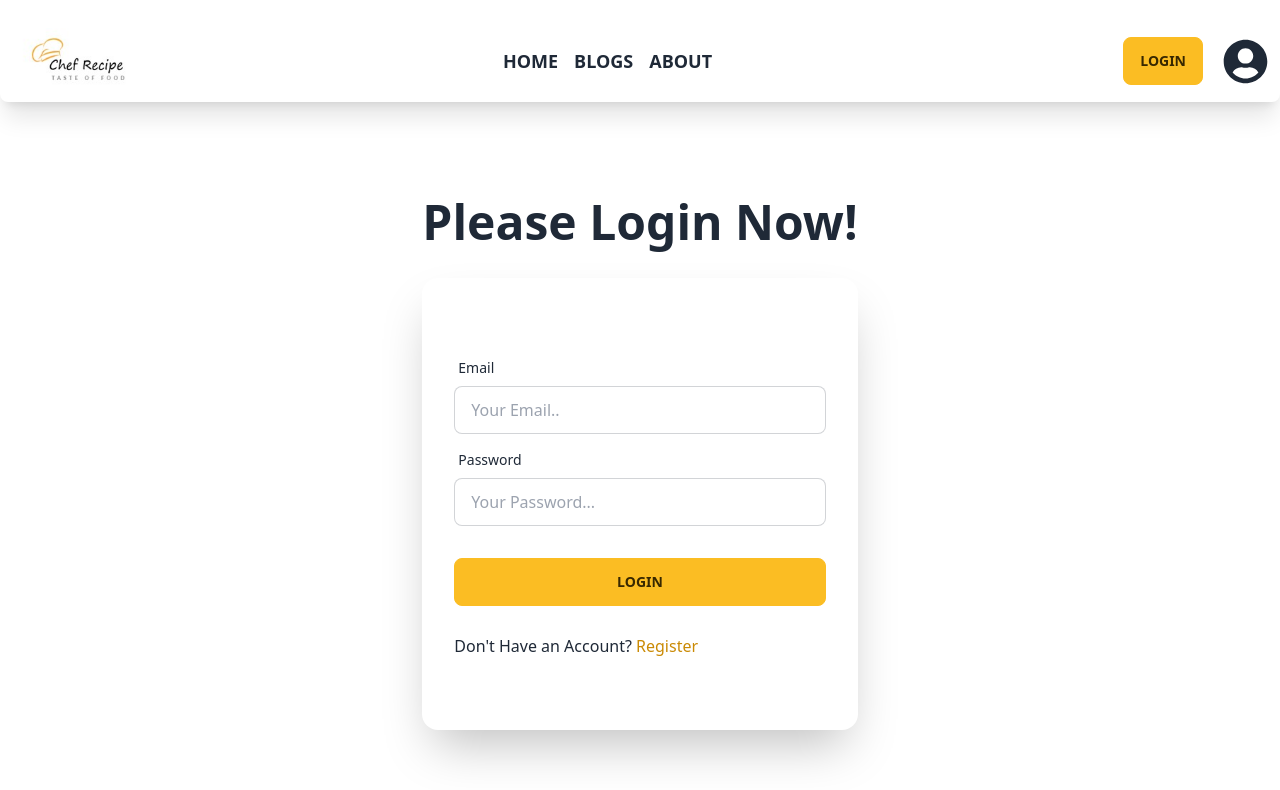
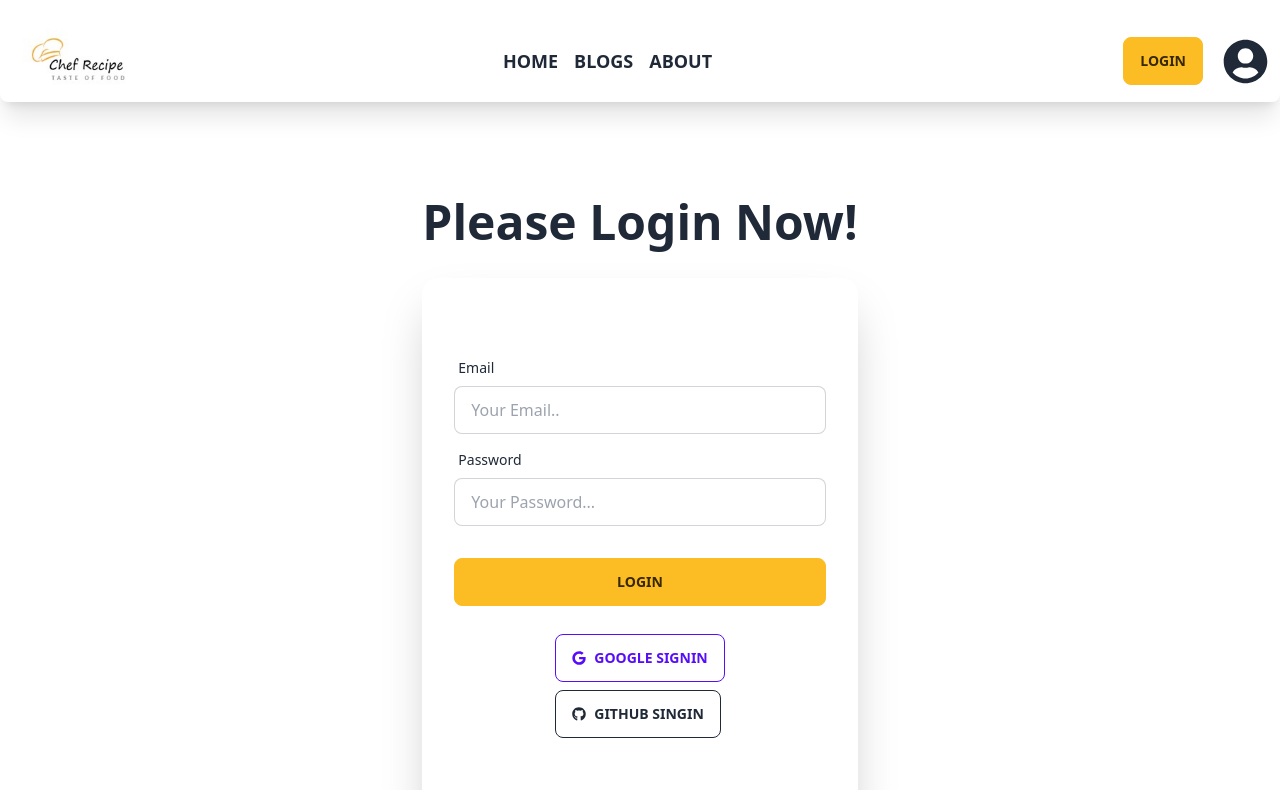
Before and after one commit to sakibhasan997/chef-recipe-client, a React (Vite) app: page /login in a window 1280 px wide. Shown: the top 790 px of the page. Built offline with nearby package versions, Linux system fonts and the light colour scheme.

Commit message:
add to google and github singIn btn

```diff
--- a/src/pages/UserAuth/Login/Login.jsx
+++ b/src/pages/UserAuth/Login/Login.jsx
@@ -1,4 +1,5 @@
 import React, { useState } from 'react';
+import { FaGithub, FaGoogle } from 'react-icons/fa';
 import { Link } from 'react-router-dom';
 
 const Login = () => {
@@ -31,6 +32,10 @@ const Login = () => {
                                 {/* <div className="form-control mt-6"> */}
                                     <button  className="btn btn-warning mt-6" type="submit">Login</button>
                                 {/* </div> */}
+                                <div className='my-5 mx-auto'>
+                                    <button className='btn mb-2 btn-outline btn-primary flex gap-2 items-center'><FaGoogle/> Google SignIn</button>
+                                    <button className='btn btn-outline flex gap-2 items-center '><FaGithub/> GitHub SingIn</button>
+                                </div>
                                 <p className='mt-5'>Don't Have an Account? <Link className='link-hover text-yellow-600' to='/register'>Register</Link> </p>
                             </div>
                         </div>
--- a/src/pages/chefCard/ChefCard.jsx
+++ b/src/pages/chefCard/ChefCard.jsx
@@ -15,7 +15,7 @@ const ChefCard = ({ recipe }) => {
                         <hr />
                         <p>Years Of Experience: {yearsOfExperience}</p>
                         <p> Recipes: {numberOfRecipes}</p>
-                        <p className='flex gap-2'> <FaThumbsUp /> {likes}</p>
+                        <p className='flex items-center gap-2'> <FaThumbsUp className='text-primary' /> {likes}</p>
                         <div className="card-actions justify-between items-center">
                             <div>
                                 <Rating
--- a/src/pages/details/Details.jsx
+++ b/src/pages/details/Details.jsx
@@ -15,7 +15,7 @@ const Details = () => {
                         <h2 className="card-title text-3xl font-semibold">Name: {name}</h2>
                         <hr />
                         <p className='text-lg font-medium'>Short Bio: {bio}</p>
-                        <p>Description: {description}</p>
+                        <p> <span className='text-lg font-medium '>Description:</span> {description}</p>
                         <hr />
                         <p className='flex gap-2'> <FaThumbsUp className='text-primary' /> {likes}</p>
                         <p>Number: {numberOfRecipes}</p>
```
